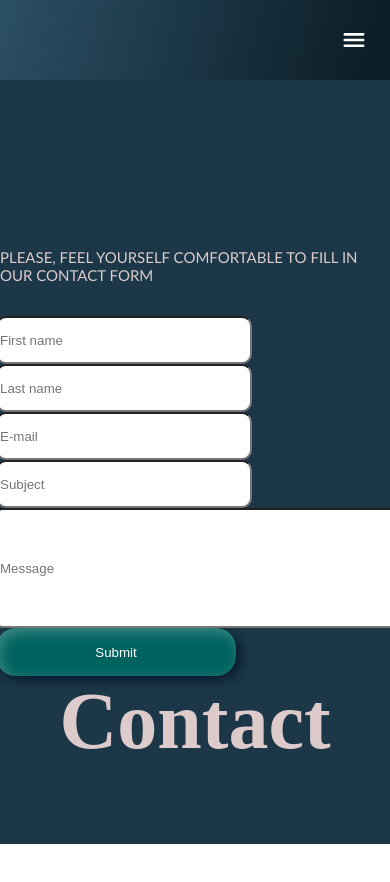
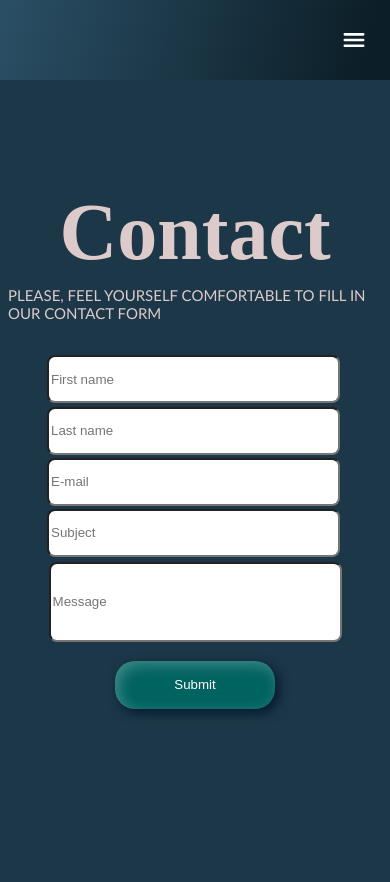
Before and after one commit to dev-triangle/roots-frontend, a React (Create React App) app: page /contact in a window 390 px wide. Shown: the top 882 px of the page. Before the commit the page ends 844 px from the top, so only its background shows below. Built offline with nearby package versions, Linux system fonts and the light colour scheme.

Commit message:
responsive contact

```diff
--- a/src/pages/Contact/Contact.css
+++ b/src/pages/Contact/Contact.css
@@ -1,4 +1,4 @@
-.su__main{
+.su__main {
     width: 100vw;
     min-height: 90vh;
     display: flex;
@@ -6,17 +6,17 @@
     justify-content: center;
     font-family: Poppins;
     align-items: center;
-    padding-top:2rem;
+    margin-bottom: 5rem;
 }
 
-
-.contact__content{
+.contact__content {
     display: flex;
     width: 100%;
     flex-direction: row;
     justify-content: center;
 }
-.su__blank_space{
+
+.su__blank_space {
     width: 50vw;
     height: 90vh;
     justify-content: center;
@@ -25,8 +25,9 @@
     /* background: rgba(217, 217, 217, 0.5);
     opacity: 0.2; */
 }
-.su__form_container{
-    width: 50vw;
+
+.su__form_container {
+    width: 80%;
     /* height: 90vh; */
     padding-top: 4rem;
     display: flex;
@@ -34,137 +35,118 @@
     justify-content: center;
     align-items: center;
     gap: 2rem;
-
+    padding: 0.5rem;
 }
 
-.contact__main_title{
+.contact__main_title {
     font-family: 'Playfair Display';
     font-weight: 700;
     font-size: 5rem;
     /* color: #262525; */
     color: #DDCBCB;
 }
-.contact_byline{
+
+.contact_byline {
     font-family: 'Playfair Display';
     font-weight: 800;
     font-size: 15px;
     color: #292828;
 }
-.getin{
+
+.getin {
     font-family: 'Work Sans';
     font-weight: 700;
     font-size: 32px;
     color: #242323;
 }
-.san{
+
+.san {
     font-family: 'Work Sans';
     font-weight: 400;
     font-size: 25px;
     color: #271c1c;
 }
 
+
 /* Right side */
-.contact_heading{
-font-family:'Trebuchet MS', 'Lucida Sans Unicode', 'Lucida Grande', 'Lucida Sans', Arial, sans-serif;
+
+.contact_heading {
+    font-family: 'Trebuchet MS', 'Lucida Sans Unicode', 'Lucida Grande', 'Lucida Sans', Arial, sans-serif;
     font-size: 15px;
     color: #DDCBCB;
 }
 
-.contact_body{
-justify-content: center !important;
+.contact_body {
+    display: flex;
+    justify-content: center;
     flex-direction: row;
     border: none;
-margin-left: 7rem;
-border: none;
-display: flex;
     gap: 2rem;
     flex-wrap: wrap;
-
+    width: 100%;
 }
 
-
-.co_input{
-justify-content: center !important;
+.co_input {
     height: 3rem;
-width:16rem;
-border-radius: 10px;
-
-
-
+    width: 49%;
+    border-radius: .5rem;
+    margin: 0.1rem;
 }
 
-.co_inputm{
-    width: 510px;
-    height: 120px;
-    border-radius: .5em;
-
+.co_inputm {
+    width: 98%;
+    height: 5rem;
+    border-radius: 0.5rem;
+    margin: 0.2rem;
 }
 
-.submit_button{
+.submit_button {
+    margin: 1rem auto;
     display: flex;
     align-items: center;
     justify-content: center;
-    background-color:#006360;
+    background-color: #006360;
     color: #ffff;
     border-radius: 20px;
-
     border: none;
     width: 15rem;
     height: 3rem;
-    box-shadow: 4px 4px 12px #05182D, inset 4px 4px 14px rgba(255, 255, 255, 0.25);
-
-}
-.submit_button:hover{
-    box-shadow: 0 12px 16px 0 rgba(0,0,0,0.24),0 17px 50px 0 rgba(0,0,0,0.19);
+    box-shadow: 4px 4px 12px #05182d, inset 4px 4px 14px rgb(255 255 255 / 25%);
 }
 
-
-@media only screen and (max-width: 1300px) {
-
-}
-@media (min-device-width: 20px) and (max-device-width: 500px){
-
-}
-@media only screen and (max-width: 1200px) {
-
+.submit_button:hover {
+    box-shadow: 0 12px 16px 0 rgba(0, 0, 0, 0.24), 0 17px 50px 0 rgba(0, 0, 0, 0.19);
 }
 
-@media only screen and (max-width: 1100px) {
-
+@media (max-width:700px) {
+    .contact_body>form {
+        display: flex;
+        flex-direction: column;
+        width: 80%;
     }
-
-@media screen and (max-width: 992px) {
-
+    .co_input {
+        width: 98%;
     }
-
-@media screen and (max-width: 800px) {
-
 }
 
 @media screen and (max-width: 600px) {
-    .su__form_container{
+    .su__form_container {
         width: 100vw;
     }
-    .su__blank_space{
+    .su__blank_space {
         visibility: hidden;
     }
-    .su__main{
-        flex-direction: column-reverse;
+    .su__main {
+        flex-direction: column;
         height: 90vh;
     }
-
+    .submit_button {
+        width: 10rem;
+    }
 }
 
-@media screen and (max-width: 400px) {
+@media screen and (max-width: 400px) {}
 
-}
+@media only screen and (min-device-width: 320px) and (max-device-width: 480px) and (-webkit-device-pixel-ratio: 2) and (device-aspect-ratio: 2/3) {}
 
-@media only screen and (min-device-width: 320px) and (max-device-width:
-  480px) and (-webkit-device-pixel-ratio: 2) and (device-aspect-ratio: 2/3) {
-
-}
-
-
-@media only screen and (device-width: 768px) {
-
-}
+@media only screen and (device-width: 768px) {}
```
Lines whose indentation alone changed are shown as unchanged.
